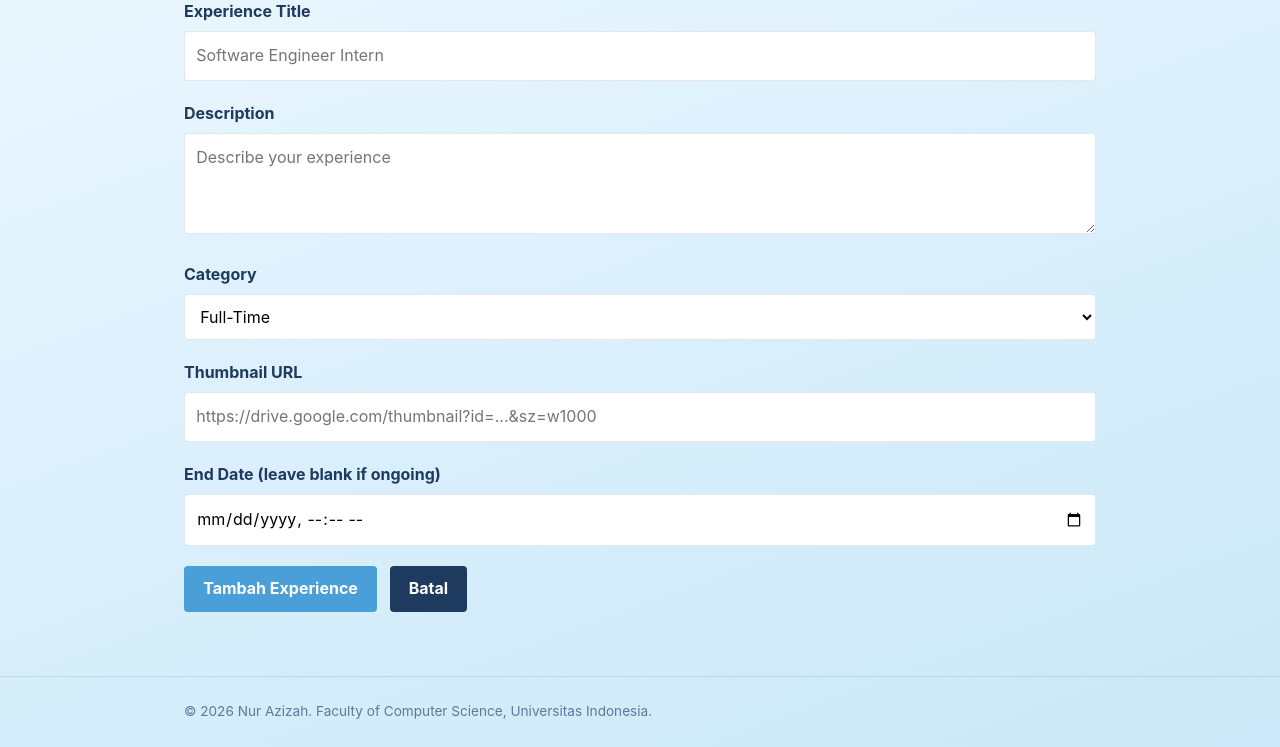
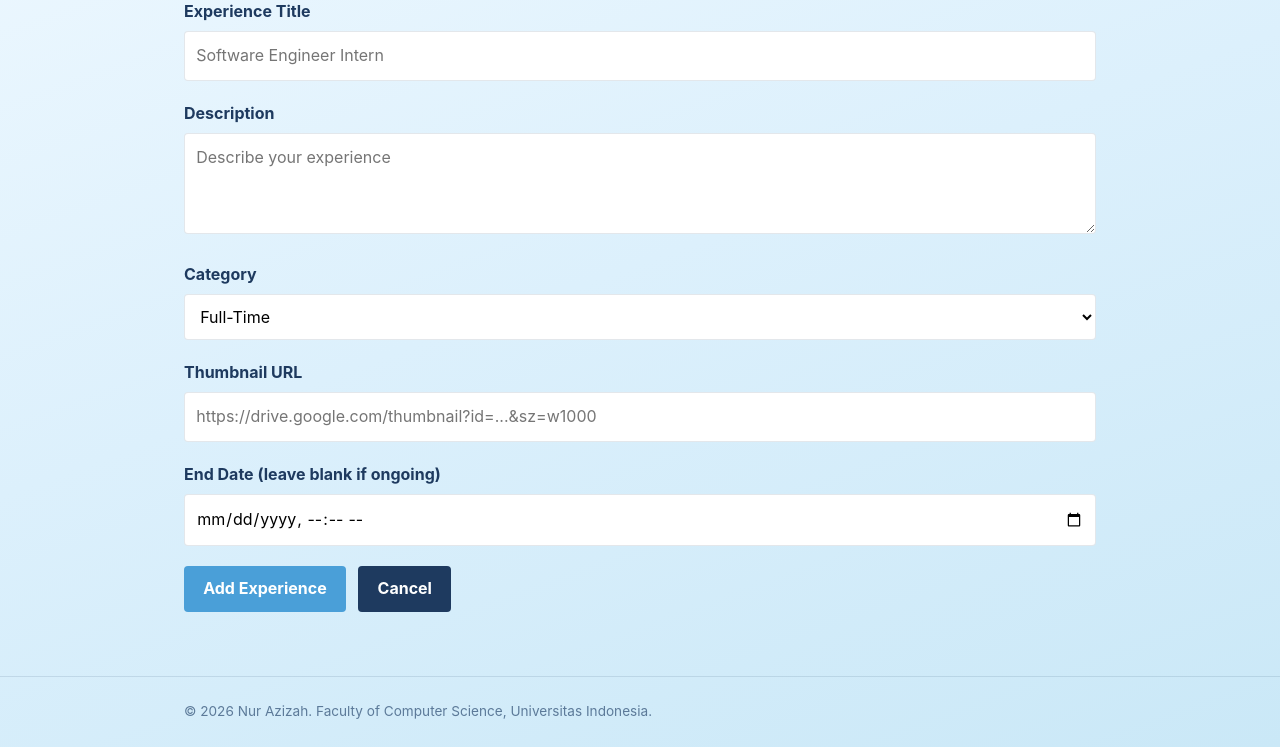
Before and after one commit to nurazizah56-dak/myportofolio, a Django app: page /experience/add/ in a window 1280 px wide. Shown: the part 222-969 px from the top of the page. Run offline with Django 5.2, Linux system fonts and the light colour scheme; the visitor is signed in with stand-in values (Sample User, id 1).

Commit message:
feat: dukung create dan update experience di satu template

```diff
--- a/templates/experience_form.html
+++ b/templates/experience_form.html
@@ -1,14 +1,14 @@
 {% extends "base.html" %}
 {% block meta %}
-    <title>Add Experience - {{ name }}</title>
+    <title>{% if experience %}Edit{% else %}Add{% endif %} Experience - {{ name }}</title>
 {% endblock meta %}
 {% block content %}
 <main>
     <section class="experience-section">
         <div class="container">
-            <h1>Add New Experience</h1>
+            <h1>{% if experience %}Edit Experience{% else %}Add New Experience{% endif %}</h1>
             <form method="post"
-                  action="{% url 'main:create_experience' %}"
+                  action="{% if experience %}{% url 'main:update_experience' experience.id %}{% else %}{% url 'main:create_experience' %}{% endif %}"
                   class="project-form">
                 {% csrf_token %}
                 {% for field in form %}
@@ -20,8 +20,10 @@
                         {% endfor %}
                     </div>
                 {% endfor %}
-                <button type="submit" class="button">Tambah Experience</button>
-                <a href="{% url 'main:show_experience' %}" class="button button-secondary">Batal</a>
+                <button type="submit" class="button">
+                    {% if experience %}Save Changes{% else %}Add Experience{% endif %}
+                </button>
+                <a href="{% url 'main:show_experience' %}" class="button button-secondary">Cancel</a>
             </form>
         </div>
     </section>
```
